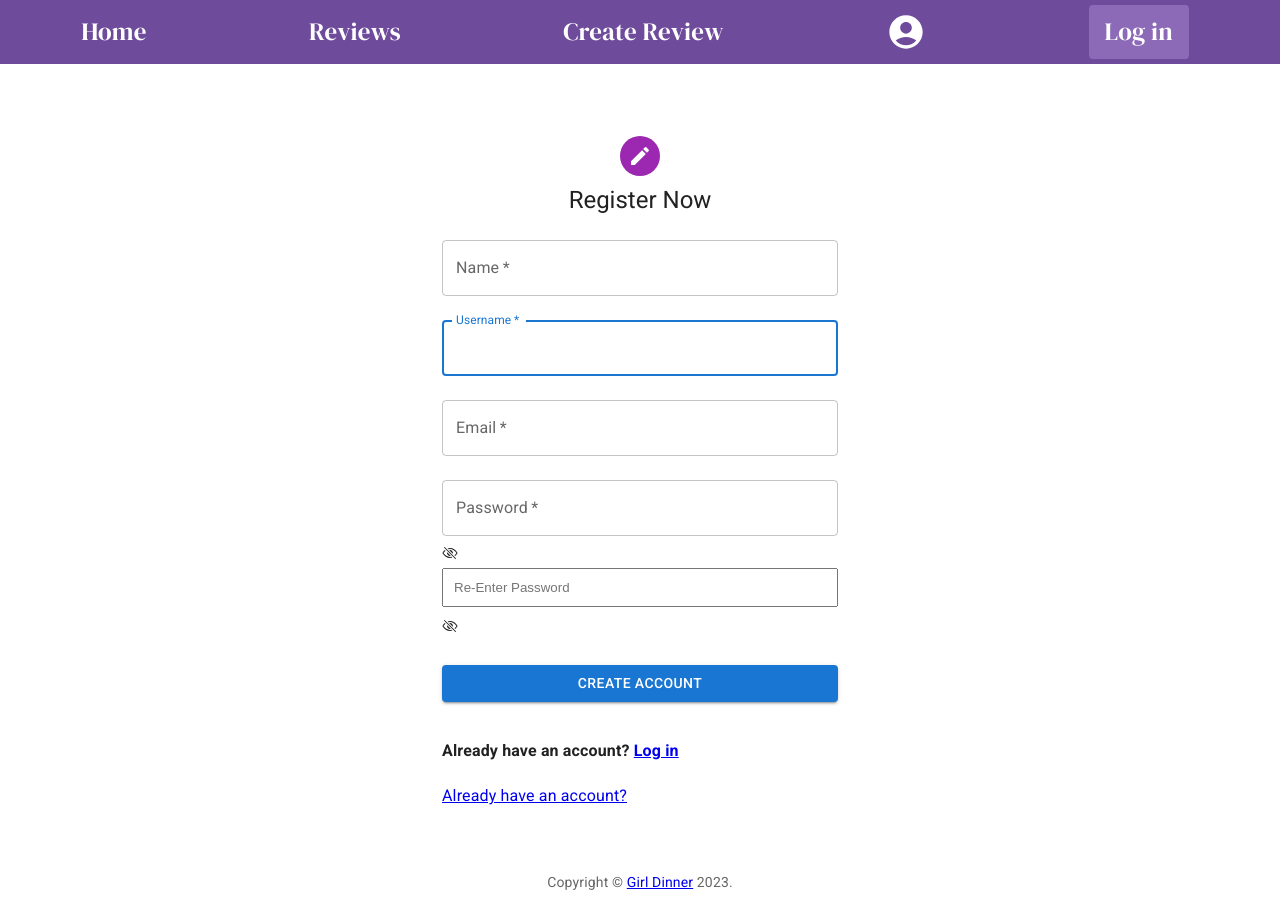
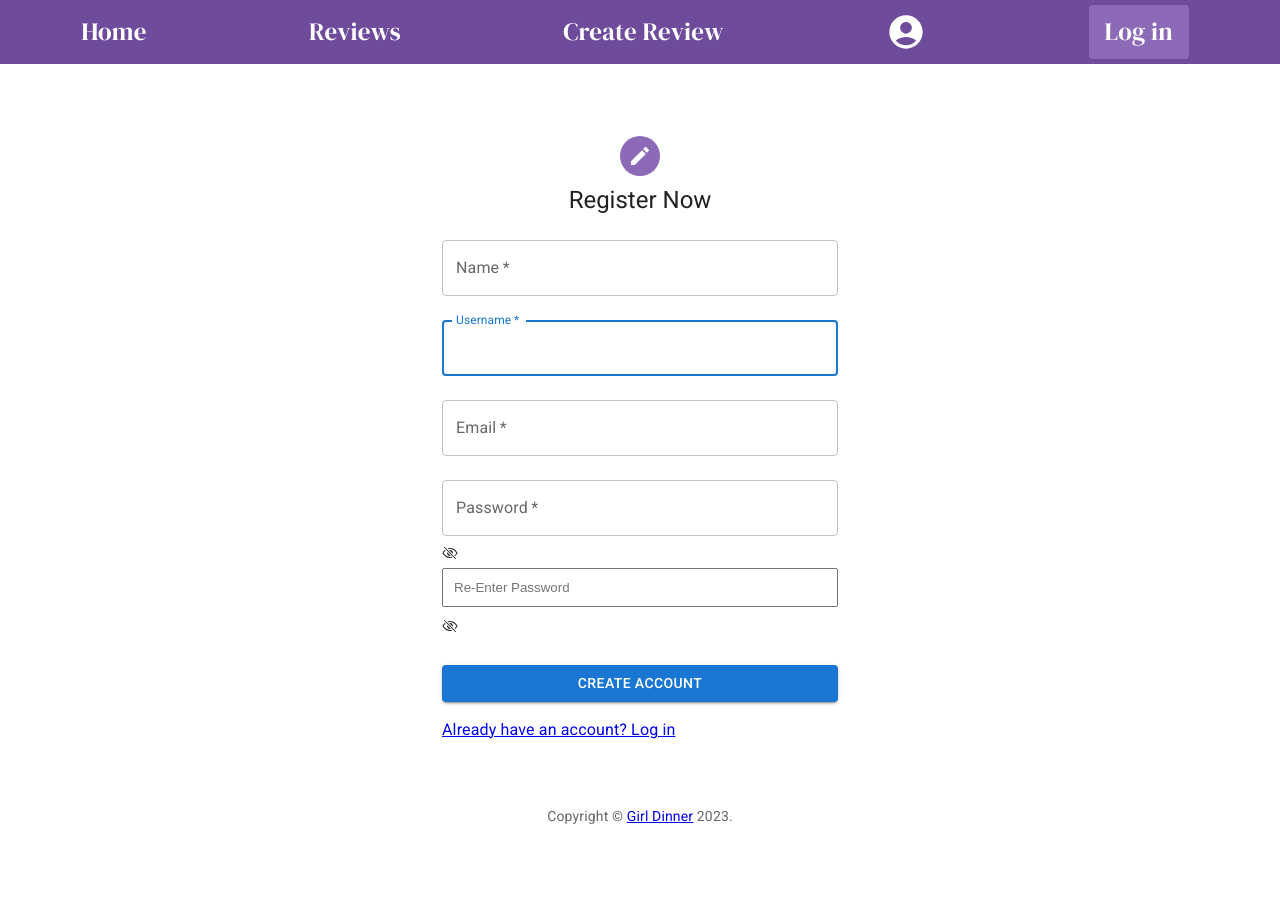
Before and after one commit to kmorr102/Girl-Dinner, a React (Vite) app: page /Register in a window 1280 px wide. After the commit the page ends 858 px from the top, so only its background shows below. Built offline with nearby package versions, Linux system fonts and the light colour scheme.

Commit message:
styling cleanup

```diff
--- a/src/client/components/CreateReviewForm.jsx
+++ b/src/client/components/CreateReviewForm.jsx
@@ -18,7 +18,6 @@ import { NineKPlusOutlined } from "@mui/icons-material";
 
 import { styled, alpha } from '@mui/material/styles';
 import KeyboardArrowDownIcon from '@mui/icons-material/KeyboardArrowDown';
-import Divider from '@mui/material/Divider';
 import Menu from '@mui/material/Menu';
 import MenuItem from '@mui/material/MenuItem';
 import * as React from 'react';
@@ -187,11 +186,11 @@ export default function CreateReview({currentUser}){
             alignItems: 'center',
           }}
         >
-          <Avatar sx={{ m: 1, bgcolor: 'secondary.main' }}>
+          <Avatar sx={{ m: 1, bgcolor: '#6f4b9c' }}>
             <CreateIcon />
           </Avatar>
           <Typography component="h1" variant="h5">
-            Write Review
+            Create Review
           </Typography>
 
           <Box component="form" onSubmit={handleSubmit} noValidate sx={{ mt: 1 }}>
--- a/src/client/components/Login.jsx
+++ b/src/client/components/Login.jsx
@@ -112,7 +112,7 @@ export default function Login(props) {
             alignItems: 'center',
           }}
         >
-          <Avatar sx={{ m: 1, bgcolor: 'secondary.main' }}>
+          <Avatar sx={{ m: 1, bgcolor: '#8d6ab8' }}>
             <LockOutlinedIcon />
           </Avatar>
           <Typography component="h1" variant="h5">
@@ -155,7 +155,7 @@ export default function Login(props) {
             </Button>
             <Grid container>
               <Grid item>
-                <Link href="#" variant="body2">
+                <Link href="/Register" variant="body2">
                   {"Don't have an account? Sign Up"}
                 </Link>
               </Grid>
--- a/src/client/components/Profile.jsx
+++ b/src/client/components/Profile.jsx
@@ -142,7 +142,7 @@ return(
 
     <div className="profile-info" style={{ display: 'flex', flexDirection: 'column', alignItems: 'center', justifyContent: 'center', margin: '20px', padding: '30px' }}>
 
-      <Avatar sx={{ bgcolor: deepPurple[500], margin: '20px' }}></Avatar>
+      <Avatar sx={{ bgcolor: '#8d6ab8', margin: '20px' }}></Avatar>
 
       <div className="profile-navigation">
             <button className='my-profile-btn' onClick={() => toggle(currentUser)}>My Reviews</button>
--- a/src/client/components/Register.jsx
+++ b/src/client/components/Register.jsx
@@ -2,7 +2,6 @@ import { useState } from "react";
 import { Link, useNavigate } from "react-router-dom";
 //import { fetchNewUser } from "../API/index.js";
 import { IoEyeOutline, IoEyeOffOutline } from "react-icons/io5";
-
 
 import Avatar from '@mui/material/Avatar';
 import Button from '@mui/material/Button';
@@ -106,7 +105,7 @@ export default function Register({ inputType, onSetInputType,setToken}) {
             alignItems: 'center',
           }}
         >
-        <Avatar sx={{ m: 1, bgcolor: 'secondary.main' }}>
+        <Avatar sx={{ m: 1, bgcolor: '#8d6ab8' }}>
           <CreateIcon />
         </Avatar>
         <Typography component="h1" variant="h5">
@@ -206,12 +205,9 @@ export default function Register({ inputType, onSetInputType,setToken}) {
             </Button>
 
         {!successfulSignup ? (
-        <h4>
-          Already have an account?{" "}
           <Link to="/Login" className="form-link">
-            Log in
+             Already have an account? Log in
           </Link>
-        </h4>
       ) : (
         ""
       )}
@@ -226,21 +222,10 @@ export default function Register({ inputType, onSetInputType,setToken}) {
           </Link>
         </h4>
       )}
-        <Grid container>
-              <Grid item>
-                <Link href="#" variant="body2">
-                  { "Already have an account? "}
-                </Link>
-              </Grid>
-            </Grid>
           </Box>
         </Box>
         <Copyright sx={{ mt: 8, mb: 4 }} />
       </Container>
     </ThemeProvider>
-
-
-
-
   );
 }
--- a/src/client/components/Reviews.jsx
+++ b/src/client/components/Reviews.jsx
@@ -99,16 +99,6 @@ export default function Reviews({token}){
        }
  }
 
-// const reviewBoxStyle = {
-//   border: '1px solid #ccc',
-//   borderRadius: '8px',
-//   padding: '10px',
-//   margin: '20px',
-//   boxShadow: '0 8px 4px rgba(0, 0, 0, 0.1)',
-//   background: 'rgba(120,81,169,.15)',
-//   fontFamily: 'Merriweather'
-// };
-
   const reviewToDisplay= searchParams
   ? reviews.filter(reviews=>reviews.title.toLowerCase().includes(searchParams.toLowerCase()))
   : reviews;
@@ -118,7 +108,7 @@ export default function Reviews({token}){
 
         <div className='search-bar'  style={{ margin: '20px'}}>
           <label>
-            <input type='text' style={{ width: '100%' }} placeholder='Search Reviews' onChange={(e)=> setSearchParams(e.target.value)}/>
+            <input type='text' style={{ width: '100%', border: '1px solid #bcbcbc', borderRadius: '5px' }} placeholder='Search Reviews' onChange={(e)=> setSearchParams(e.target.value)}/>
           </label>
          </div>
 
@@ -170,10 +160,6 @@ export default function Reviews({token}){
 
                     />
 
-
-
-
-
             <Button className='review-btn'
                       sx={{
                       maxWidth: '100%',
@@ -185,8 +171,11 @@ export default function Reviews({token}){
                       color: '#7851A9',
                       background:' #fff',
                       border: '1.5px solid #7851A9',
-                      borderRadius: '4px'
-                        }}
+                      borderRadius: '4px',
+                      '&:hover': {
+                        background: '#7851A9', color: '#fff',
+                        },
+                      }}
                       variant = "text"
                       onClick={() => deleteReview(review.id, /*userId*/)}>
 
```
